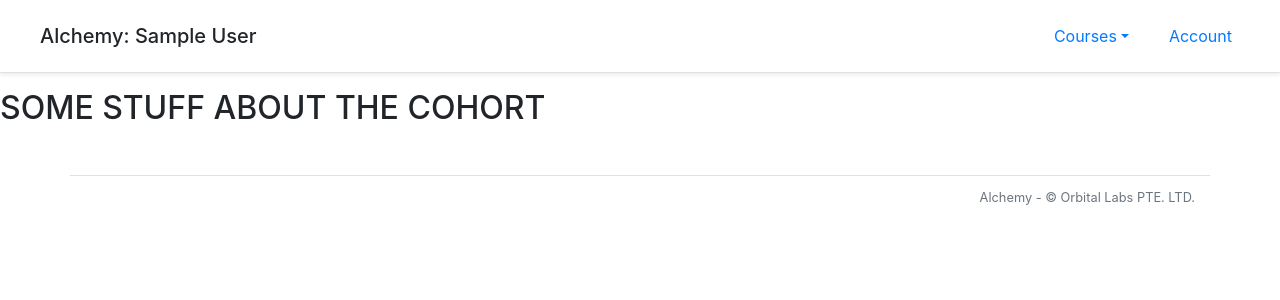
After one commit to RTunley/alchemy, a Flask app: page /course/1/cohort/cohort/index in a window 1280 px wide. The commit adds this page. Shown: the top 300 px of the page. Run offline with Flask 2, Linux system fonts and the light colour scheme; tables that the repository leaves empty hold one stand-in row (values such as "Sample post"); parts of the project's set-up code (start-up, migrations or seed data) failed here and were passed over; some libraries are stand-ins or nearby versions.

Commit message:
Cohort tab has been created and other tabs seem to be working fine, but the cohort tab does not load the cohort.html :(

```diff
--- a/alchemy/__init__.py
+++ b/alchemy/__init__.py
@@ -39,11 +39,12 @@ from alchemy import models
 from alchemy import auth_manager
 auth_manager.init_app(application)
 
-from alchemy.views import auth, account, course, clazz, paper, library
+from alchemy.views import auth, account, course, clazz, paper, library, cohort
 
 course.bp_course.register_blueprint(clazz.bp_clazz, url_prefix='/clazz/<clazz_id>')
 course.bp_course.register_blueprint(paper.bp_paper, url_prefix='/paper/<paper_id>')
 course.bp_course.register_blueprint(library.bp_library, url_prefix='/library')
+course.bp_course.register_blueprint(cohort.bp_cohort, url_prefix='/cohort')
 application.register_blueprint(course.bp_course, url_prefix='/course/<course_id>')
 application.register_blueprint(account.bp_account, url_prefix='/account/<account_id>')
 application.register_blueprint(auth.bp_auth, url_prefix='/auth')
--- /dev/null
+++ b/alchemy/templates/course/cohort/index.html
@@ -0,0 +1,10 @@
+{% include "layout_start.html" %}
+
+{% block course_main_content %}
+  <main role="main">
+    <h2>SOME STUFF ABOUT THE COHORT</h2>
+
+  </main>
+{% endblock course_main_content %}
+
+{% include "layout_end.html" %}
--- /dev/null
+++ b/alchemy/views/cohort.py
@@ -0,0 +1,13 @@
+import flask
+from flask import g
+from alchemy import db, models, auth_manager
+
+bp_cohort = flask.Blueprint('cohort', __name__)
+
+@bp_cohort.before_request
+def before_request():
+    g.html_title = f'{{g.course.name}} - Current Cohort'
+
+@bp_cohort.route('/cohort/index')
+def index():
+    return flask.render_template('course/cohort/index.html')
```
Also changed, not shown: alchemy/templates/course/course_layout.html (+11 -8 lines), alchemy/master.db.
